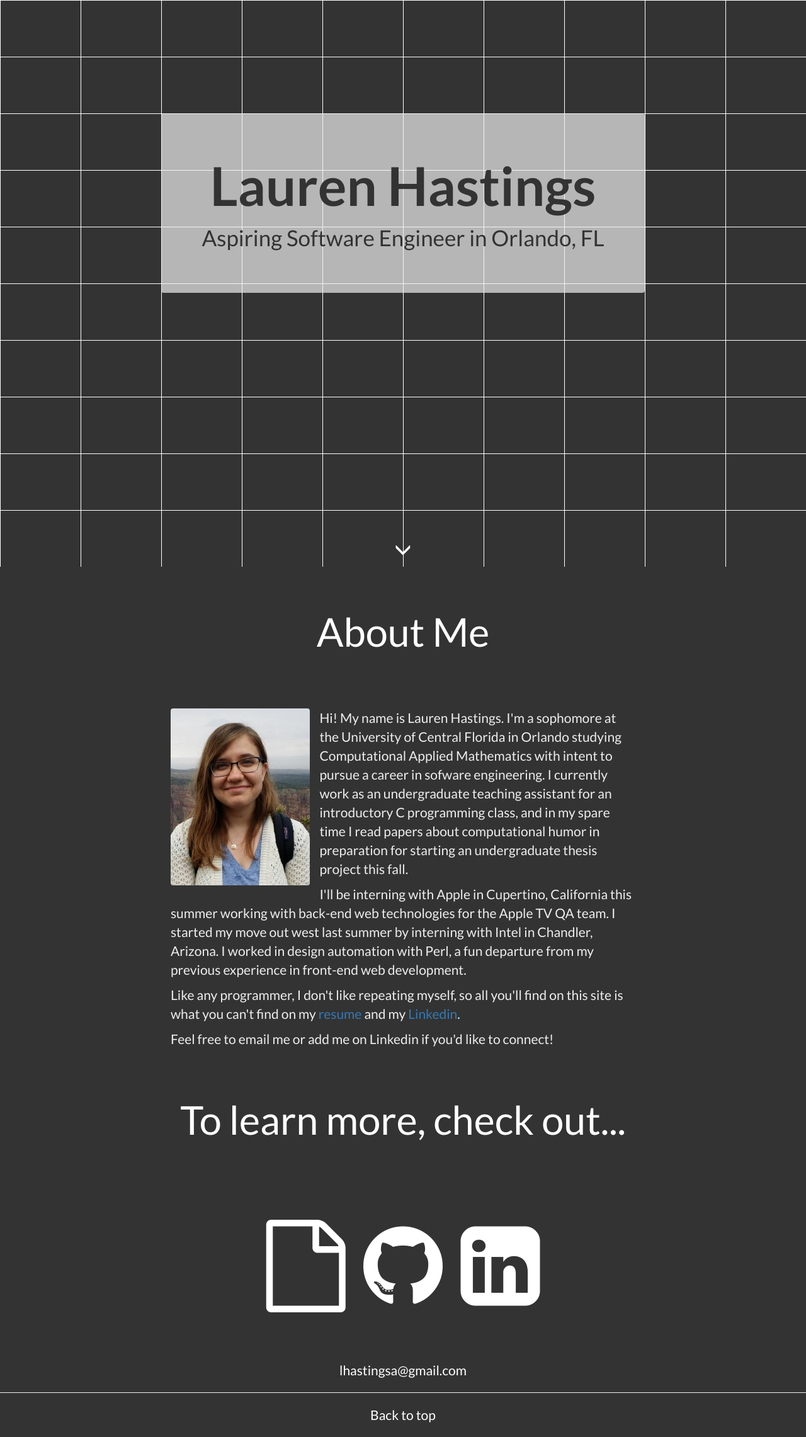
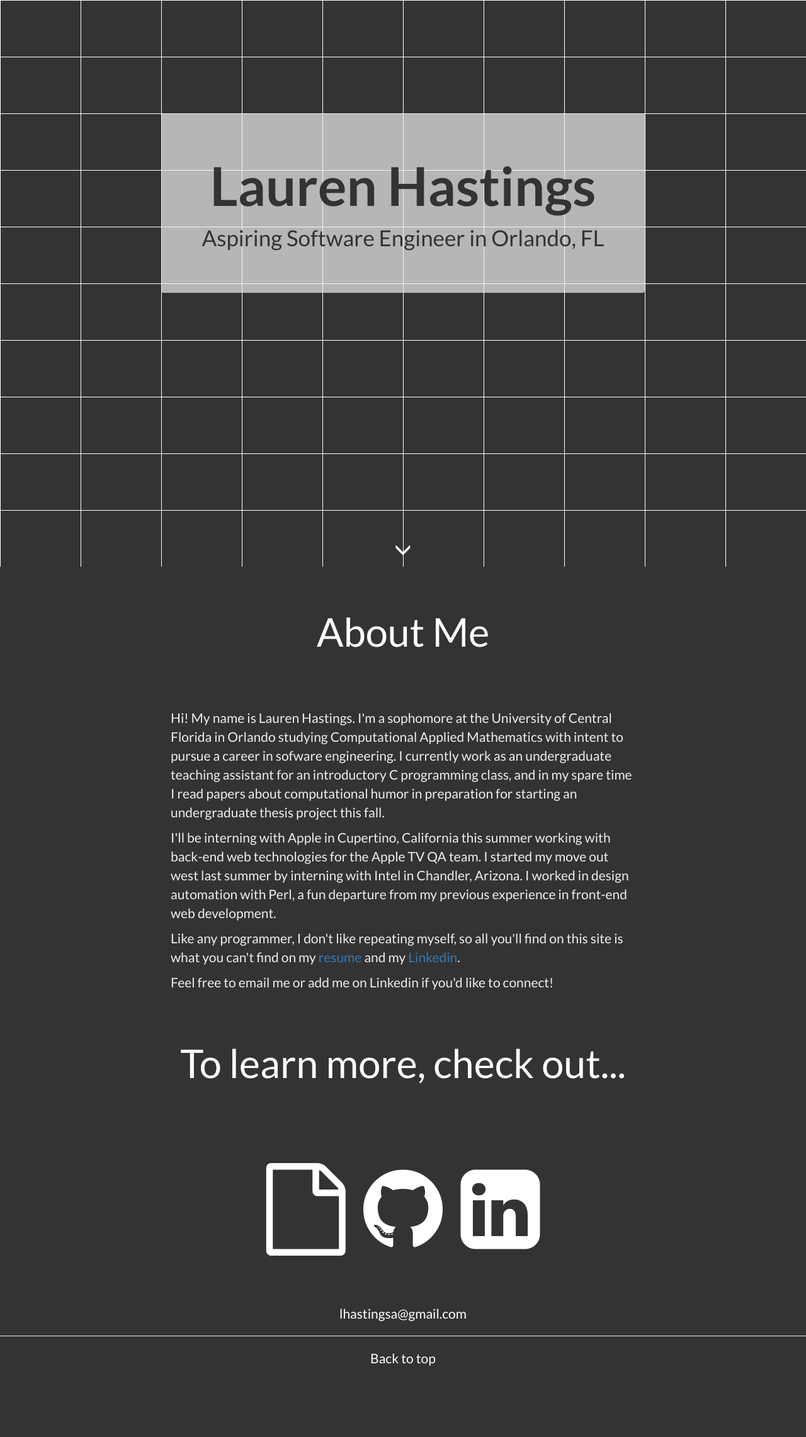
Before and after one commit to hastingsl/hastingsl.github.io, a Jekyll site: the page built from index.html, in a window 1280 px wide. Shown: the whole page at 63% size. Built offline with Jekyll 4.4.1, drawn with Linux system fonts in a browser that asks for light colours; nearby versions of some CDN libraries; after the commit the page ends 2192 px from its top, so only the background shows below that.

Commit message:
Removed picture

```diff
--- a/css/main.scss
+++ b/css/main.scss
@@ -67,6 +67,7 @@ body, .jumbotron {
 
 img {
   margin-right: 15px;
+  width: 30%;
 }
 
 .img-rounded {
--- a/index.html
+++ b/index.html
@@ -32,7 +32,6 @@ title: Lauren Hastings
       <center><h1>About Me</h1></center>
     </div>
     <div class="blue-link container">
-      <img align="left" class="img-rounded" width="30%" src="files/lauren.jpg">
       <p>
         Hi! My name is Lauren Hastings. I'm a sophomore at the University of Central Florida in Orlando studying Computational Applied Mathematics with intent to pursue a career in sofware engineering. I currently work as an undergraduate teaching assistant for an introductory C programming class, and in my spare time I read papers about computational humor in preparation for starting an undergraduate thesis project this fall.
       </p>
```
Also changed, not shown: files/lauren.jpg.
